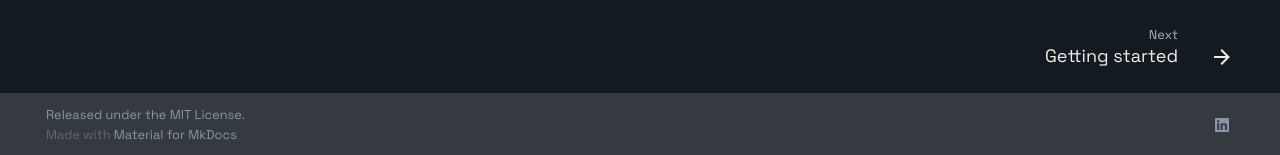
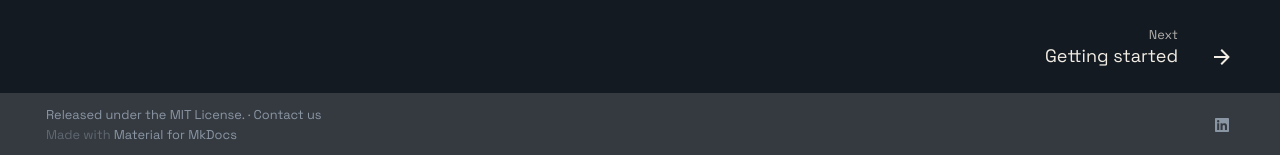
Before and after one commit to P-Sudhakar-tech/HayaVega, an MkDocs documentation site: the page built from docs/index.md, in a window 1280 px wide and 900 px high, scrolled down 1976 px. Shown: the part 742-897 px from the top of the window. Built offline with MkDocs 1.6.1 and Material for MkDocs 9.7.7, drawn with Linux system fonts in a browser that asks for light colours.

Commit message:
fix: add visible "Contact us" text label to docs footer
Material's social-icon footer list only shows an icon with a hover
tooltip, no visible text -- added a "Contact us" link in the
copyright line (which Material renders as raw HTML) so there's an
actual readable label, not just an icon.

```diff
--- a/mkdocs.yml
+++ b/mkdocs.yml
@@ -6,7 +6,7 @@ site_description: A structured Python web framework with automatic, interactive
 # generate correct absolute links against; it doesn't claim the site is
 # live today, and nothing here triggers a deploy.
 site_url: https://p-sudhakar-tech.github.io/mangoo-framework/
-copyright: Released under the MIT License.
+copyright: Released under the MIT License. &middot; <a href="https://www.linkedin.com/in/ponugoti-sudhakar-37029a18b" target="_blank" rel="noopener">Contact us</a>
 
 docs_dir: docs
 site_dir: site
```
